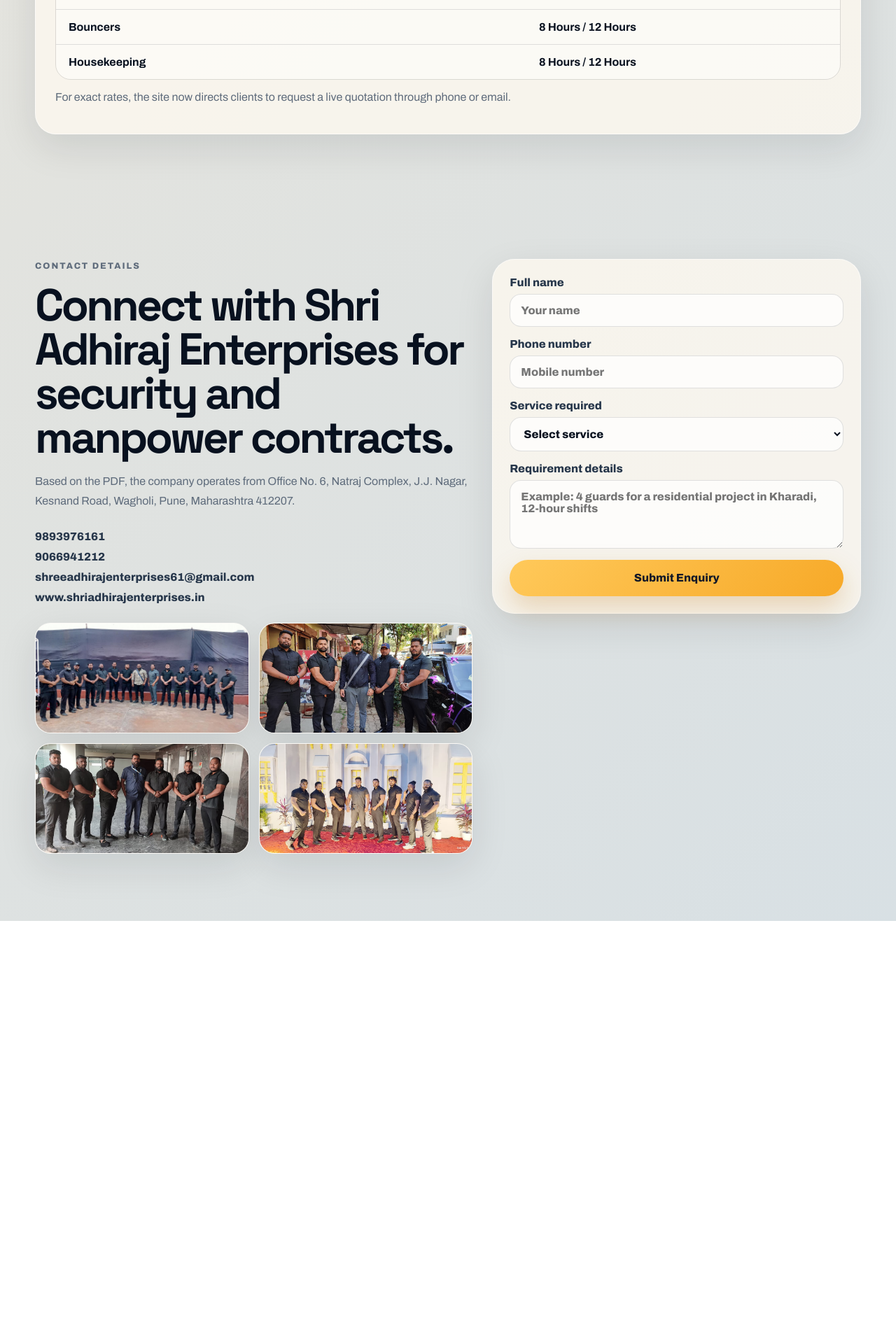
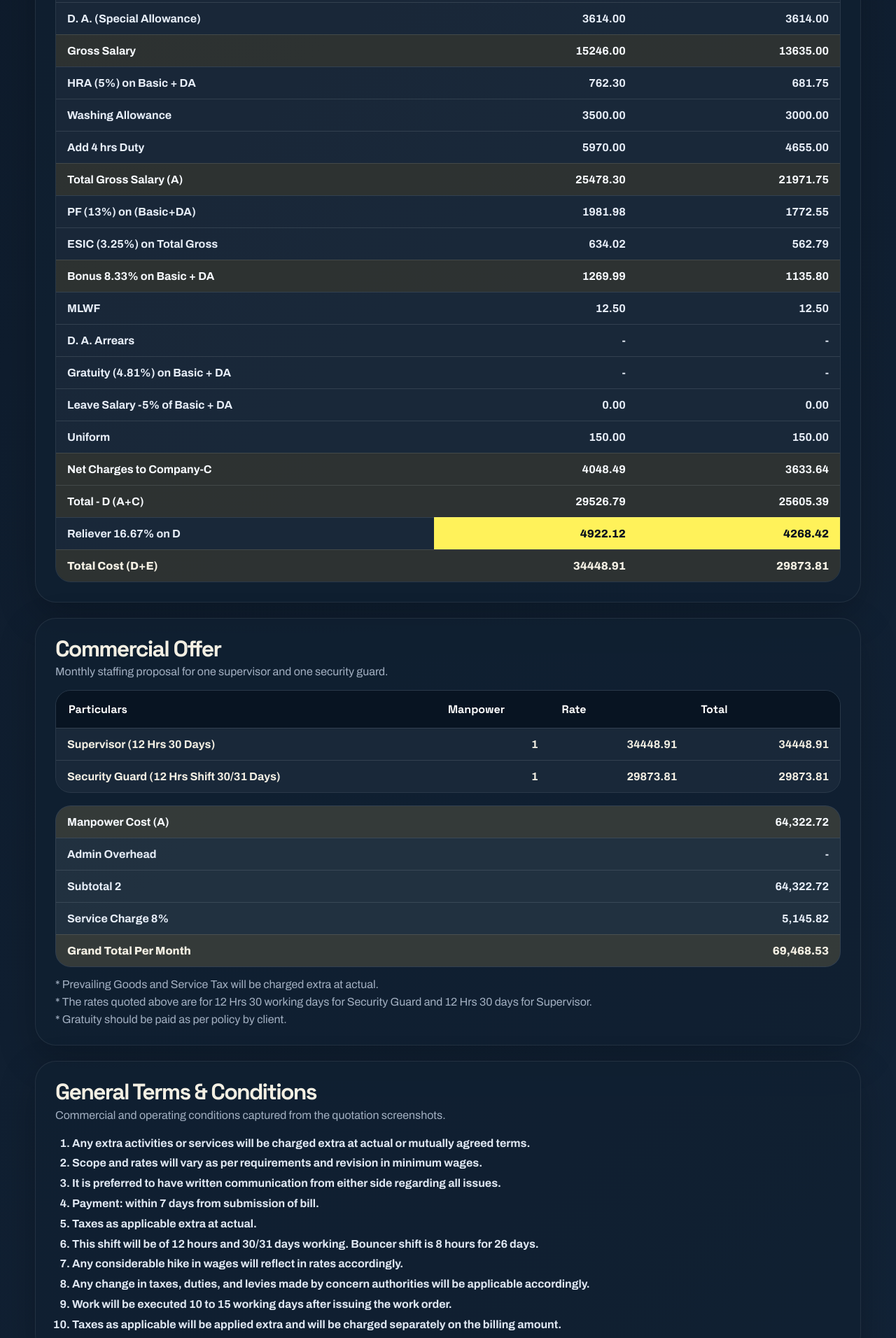
Before and after one commit to Sham1718/Adiraj_security, a React (Vite) app in the folder security_guard/: page / in a window 1280 px wide. Shown: the part 6040-7952 px from the top of the page at 70% size. Before the commit the page ends 7356 px from the top, so only its background shows below. Built offline with nearby package versions, Linux system fonts and the light colour scheme.

Commit message:
change design

```diff
--- a/security_guard/src/App.jsx
+++ b/security_guard/src/App.jsx
@@ -11,7 +11,7 @@
 
 function App() {
   return (
-    <main className="site-shell">
+    <main className="site-shell theme-dark">
       <Navbar />
       <HeroSection />
       <ServicesSection />
--- a/security_guard/src/components/QuoteSection.jsx
+++ b/security_guard/src/components/QuoteSection.jsx
@@ -1,30 +1,91 @@
-import { quoteRoles } from '../data/siteContent'
+import {
+  commercialOfferNotes,
+  commercialOfferRows,
+  commercialSummaryRows,
+  quoteTerms,
+  wageRateRows,
+} from '../data/siteContent'
 
 function QuoteSection() {
   return (
     <section className="section quote-section" id="quote">
       <div className="section-heading reveal">
         <p className="eyebrow">Quotation structure</p>
-        <h2>Security supply categories included in the shared format.</h2>
+        <h2>Wage rates, commercial offer, and terms from the shared quotation.</h2>
         <p>
-          The uploaded quotation page lists the service categories and shift structures for commercial offers. The
-          extracted text does not include final rates, so this section preserves the service matrix without inventing pricing.
+          The screenshots you shared include exact wage-rate calculations, the monthly commercial offer, and the
+          working terms. This section now reflects those numbers directly instead of a generic placeholder.
         </p>
       </div>
-      <div className="quote-card reveal">
-        <div className="quote-table">
-          <div className="quote-table head">Description</div>
-          <div className="quote-table head">Shift Options</div>
-          {quoteRoles.map((item) => (
-            <div className="quote-row" key={item.role}>
-              <span>{item.role}</span>
-              <span>{item.shiftA} / {item.shiftB}</span>
-            </div>
-          ))}
+
+      <div className="quote-stack">
+        <div className="quote-card reveal">
+          <div className="quote-card-header">
+            <h3>Wage Rate</h3>
+            <p>12-hour shift reference values for supervisor and security guard staffing.</p>
+          </div>
+          <div className="rate-table">
+            <div className="rate-head">Particulars</div>
+            <div className="rate-head">Supervisor (skilled)</div>
+            <div className="rate-head">Security Guard (skilled)</div>
+            {wageRateRows.map((row) => (
+              <div className={`rate-row${row.highlight ? ' is-highlight' : ''}${row.accent ? ' is-accent' : ''}${row.strong ? ' is-strong' : ''}`} key={row.label}>
+                <span>{row.label}</span>
+                <span>{row.supervisor}</span>
+                <span>{row.guard}</span>
+              </div>
+            ))}
+          </div>
         </div>
-        <p className="quote-note">
-          For exact rates, the site now directs clients to request a live quotation through phone or email.
-        </p>
+
+        <div className="quote-card reveal delay-1">
+          <div className="quote-card-header">
+            <h3>Commercial Offer</h3>
+            <p>Monthly staffing proposal for one supervisor and one security guard.</p>
+          </div>
+
+          <div className="offer-table">
+            <div className="offer-head">Particulars</div>
+            <div className="offer-head">Manpower</div>
+            <div className="offer-head">Rate</div>
+            <div className="offer-head">Total</div>
+            {commercialOfferRows.map((row) => (
+              <div className="offer-row" key={row.label}>
+                <span>{row.label}</span>
+                <span>{row.manpower}</span>
+                <span>{row.rate}</span>
+                <span>{row.total}</span>
+              </div>
+            ))}
+          </div>
+
+          <div className="summary-table">
+            {commercialSummaryRows.map((row) => (
+              <div className={`summary-row${row.highlight ? ' is-highlight' : ''}${row.strong ? ' is-strong' : ''}`} key={row.label}>
+                <span>{row.label}</span>
+                <span>{row.amount}</span>
+              </div>
+            ))}
+          </div>
+
+          <div className="quote-notes">
+            {commercialOfferNotes.map((note) => (
+              <p className="quote-note" key={note}>* {note}</p>
+            ))}
+          </div>
+        </div>
+
+        <div className="quote-card reveal">
+          <div className="quote-card-header">
+            <h3>General Terms &amp; Conditions</h3>
+            <p>Commercial and operating conditions captured from the quotation screenshots.</p>
+          </div>
+          <ol className="terms-list">
+            {quoteTerms.map((term) => (
+              <li key={term}>{term}</li>
+            ))}
+          </ol>
+        </div>
       </div>
     </section>
   )
--- a/security_guard/src/data/siteContent.js
+++ b/security_guard/src/data/siteContent.js
@@ -59,11 +59,58 @@
   'Corporate campuses',
 ]
 
-export const quoteRoles = [
-  { role: 'Security Supervisor', shiftA: '8 Hours', shiftB: '12 Hours' },
-  { role: 'Security Guard', shiftA: '8 Hours', shiftB: '12 Hours' },
-  { role: 'Bouncers', shiftA: '8 Hours', shiftB: '12 Hours' },
-  { role: 'Housekeeping', shiftA: '8 Hours', shiftB: '12 Hours' },
+export const wageRateRows = [
+  { label: 'Basic Salary', supervisor: '11632.00', guard: '10021.00' },
+  { label: 'D. A. (Special Allowance)', supervisor: '3614.00', guard: '3614.00' },
+  { label: 'Gross Salary', supervisor: '15246.00', guard: '13635.00', highlight: true },
+  { label: 'HRA (5%) on Basic + DA', supervisor: '762.30', guard: '681.75' },
+  { label: 'Washing Allowance', supervisor: '3500.00', guard: '3000.00' },
+  { label: 'Add 4 hrs Duty', supervisor: '5970.00', guard: '4655.00' },
+  { label: 'Total Gross Salary (A)', supervisor: '25478.30', guard: '21971.75', highlight: true },
+  { label: 'PF (13%) on (Basic+DA)', supervisor: '1981.98', guard: '1772.55' },
+  { label: 'ESIC (3.25%) on Total Gross', supervisor: '634.02', guard: '562.79' },
+  { label: 'Bonus 8.33% on Basic + DA', supervisor: '1269.99', guard: '1135.80', highlight: true },
+  { label: 'MLWF', supervisor: '12.50', guard: '12.50' },
+  { label: 'D. A. Arrears', supervisor: '-', guard: '-' },
+  { label: 'Gratuity (4.81%) on Basic + DA', supervisor: '-', guard: '-' },
+  { label: 'Leave Salary -5% of Basic + DA', supervisor: '0.00', guard: '0.00' },
+  { label: 'Uniform', supervisor: '150.00', guard: '150.00' },
+  { label: 'Net Charges to Company-C', supervisor: '4048.49', guard: '3633.64', highlight: true },
+  { label: 'Total - D (A+C)', supervisor: '29526.79', guard: '25605.39', highlight: true },
+  { label: 'Reliever 16.67% on D', supervisor: '4922.12', guard: '4268.42', accent: true },
+  { label: 'Total Cost (D+E)', supervisor: '34448.91', guard: '29873.81', highlight: true, strong: true },
+]
+
+export const commercialOfferRows = [
+  { label: 'Supervisor (12 Hrs 30 Days)', manpower: '1', rate: '34448.91', total: '34448.91' },
+  { label: 'Security Guard (12 Hrs Shift 30/31 Days)', manpower: '1', rate: '29873.81', total: '29873.81' },
+]
+
+export const commercialSummaryRows = [
+  { label: 'Manpower Cost (A)', amount: '64,322.72', highlight: true },
+  { label: 'Admin Overhead', amount: '-' },
+  { label: 'Subtotal 2', amount: '64,322.72' },
+  { label: 'Service Charge 8%', amount: '5,145.82' },
+  { label: 'Grand Total Per Month', amount: '69,468.53', highlight: true, strong: true },
+]
+
+export const commercialOfferNotes = [
+  'Prevailing Goods and Service Tax will be charged extra at actual.',
+  'The rates quoted above are for 12 Hrs 30 working days for Security Guard and 12 Hrs 30 days for Supervisor.',
+  'Gratuity should be paid as per policy by client.',
+]
+
+export const quoteTerms = [
+  'Any extra activities or services will be charged extra at actual or mutually agreed terms.',
+  'Scope and rates will vary as per requirements and revision in minimum wages.',
+  'It is preferred to have written communication from either side regarding all issues.',
+  'Payment: within 7 days from submission of bill.',
+  'Taxes as applicable extra at actual.',
+  'This shift will be of 12 hours and 30/31 days working. Bouncer shift is 8 hours for 26 days.',
+  'Any considerable hike in wages will reflect in rates accordingly.',
+  'Any change in taxes, duties, and levies made by concern authorities will be applicable accordingly.',
+  'Work will be executed 10 to 15 working days after issuing the work order.',
+  'Taxes as applicable will be applied extra and will be charged separately on the billing amount.',
 ]
 
 export const proofPoints = [
--- a/security_guard/src/index.css
+++ b/security_guard/src/index.css
@@ -12,6 +12,18 @@
   --shadow: 0 24px 70px rgba(8, 17, 31, 0.16);
 }
 
+.theme-dark {
+  --ink: #f3efe3;
+  --steel: #081422;
+  --muted: #a3b0c2;
+  --paper: #07111d;
+  --card: #102031;
+  --amber: #ffb938;
+  --amber-dark: #ffd17a;
+  --line: rgba(225, 233, 245, 0.12);
+  --shadow: 0 28px 80px rgba(0, 0, 0, 0.38);
+}
+
 * {
   box-sizing: border-box;
 }
@@ -23,11 +35,8 @@
 body {
   margin: 0;
   min-width: 320px;
-  color: var(--ink);
-  background:
-    radial-gradient(circle at top left, rgba(247, 169, 40, 0.22), transparent 28rem),
-    linear-gradient(135deg, #f8f4eb 0%, #ece6da 48%, #d8e0e4 100%);
   font-family: 'Archivo', sans-serif;
+  background: #f8f4eb;
 }
 
 a {
@@ -44,7 +53,18 @@
 
 .site-shell {
   position: relative;
+  min-height: 100vh;
   overflow: hidden;
+  color: var(--ink);
+  background:
+    radial-gradient(circle at top left, rgba(247, 169, 40, 0.22), transparent 28rem),
+    linear-gradient(135deg, #f8f4eb 0%, #ece6da 48%, #d8e0e4 100%);
+}
+
+.theme-dark.site-shell {
+  background:
+    radial-gradient(circle at top left, rgba(255, 185, 56, 0.15), transparent 28rem),
+    linear-gradient(135deg, #07111d 0%, #0d1928 45%, #13253a 100%);
 }
 
 .site-shell::before {
@@ -59,6 +79,13 @@
   background-size: 42px 42px;
 }
 
+.theme-dark::before {
+  opacity: 0.22;
+  background-image:
+    linear-gradient(rgba(255, 255, 255, 0.06) 1px, transparent 1px),
+    linear-gradient(90deg, rgba(255, 255, 255, 0.06) 1px, transparent 1px);
+}
+
 .navbar {
   width: min(1180px, calc(100% - 32px));
   margin: 18px auto 0;
@@ -71,6 +98,12 @@
   background: rgba(255, 250, 240, 0.78);
   backdrop-filter: blur(18px);
   box-shadow: 0 14px 42px rgba(8, 17, 31, 0.08);
+}
+
+.theme-dark .navbar {
+  border: 1px solid rgba(255, 255, 255, 0.08);
+  background: rgba(12, 24, 38, 0.78);
+  box-shadow: 0 20px 50px rgba(0, 0, 0, 0.3);
 }
 
 .brand {
@@ -123,6 +156,14 @@
 
 .nav-links a:hover {
   background: rgba(8, 17, 31, 0.08);
+}
+
+.theme-dark .nav-links a {
+  color: #d5deea;
+}
+
+.theme-dark .nav-links a:hover {
+  background: rgba(255, 255, 255, 0.08);
 }
 
 .hero,
@@ -260,6 +301,11 @@
   background: rgba(255, 250, 240, 0.58);
 }
 
+.theme-dark .trust-row span {
+  color: #ccd7e5;
+  background: rgba(255, 255, 255, 0.05);
+}
+
 .trust-row strong {
   display: block;
   color: var(--ink);
@@ -353,6 +399,19 @@
   box-shadow: 0 18px 54px rgba(8, 17, 31, 0.1);
 }
 
+.theme-dark .service-card,
+.theme-dark .timeline,
+.theme-dark .quote-form,
+.theme-dark .credential-card,
+.theme-dark .client-tile,
+.theme-dark .quote-card,
+.theme-dark .gallery-card,
+.theme-dark .contact-gallery-card {
+  background: rgba(16, 32, 49, 0.76);
+  border-color: rgba(255, 255, 255, 0.08);
+  box-shadow: 0 18px 54px rgba(0, 0, 0, 0.22);
+}
+
 .service-card {
   min-height: 290px;
   padding: 26px;
@@ -432,6 +491,10 @@
   background: rgba(255, 255, 255, 0.44);
 }
 
+.theme-dark .timeline-item {
+  background: rgba(255, 255, 255, 0.06);
+}
+
 .timeline-item span {
   display: grid;
   width: 48px;
@@ -449,6 +512,14 @@
   font-weight: 800;
 }
 
+.theme-dark .timeline-item p,
+.theme-dark .credential-card,
+.theme-dark .client-tile,
+.theme-dark .industry-pill,
+.theme-dark .terms-list {
+  color: #dfe7f2;
+}
+
 .industry-grid {
   display: flex;
   flex-wrap: wrap;
@@ -462,6 +533,10 @@
   background: rgba(255, 250, 240, 0.68);
   color: #26364a;
   font-weight: 800;
+}
+
+.theme-dark .industry-pill {
+  background: rgba(255, 255, 255, 0.05);
 }
 
 .credentials-grid,
@@ -527,8 +602,19 @@
     rgba(255, 250, 240, 0.82);
 }
 
+.theme-dark .client-tile {
+  background:
+    linear-gradient(160deg, rgba(255, 185, 56, 0.18), transparent),
+    rgba(255, 255, 255, 0.04);
+}
+
 .quote-section {
   padding-top: 28px;
+}
+
+.quote-stack {
+  display: grid;
+  gap: 22px;
 }
 
 .quote-card {
@@ -536,15 +622,38 @@
   border-radius: 30px;
 }
 
-.quote-table {
+.quote-card-header {
+  margin-bottom: 18px;
+}
+
+.quote-card-header h3 {
+  margin-bottom: 8px;
+  font-size: 2rem;
+}
+
+.quote-card-header p {
+  color: var(--muted);
+}
+
+.rate-table,
+.offer-table {
   display: grid;
-  grid-template-columns: 1.2fr 0.8fr;
   overflow: hidden;
   border: 1px solid var(--line);
   border-radius: 22px;
 }
 
-.quote-table.head {
+.rate-table {
+  grid-template-columns: 1.45fr 0.78fr 0.78fr;
+}
+
+.offer-table {
+  grid-template-columns: 1.5fr 0.45fr 0.55fr 0.6fr;
+  margin-bottom: 18px;
+}
+
+.rate-head,
+.offer-head {
   padding: 16px 18px;
   color: white;
   background: var(--steel);
@@ -552,20 +661,104 @@
   font-weight: 700;
 }
 
-.quote-row {
+.rate-row,
+.offer-row {
   display: contents;
 }
 
-.quote-row span {
-  padding: 16px 18px;
+.rate-row span,
+.offer-row span {
+  padding: 14px 16px;
   border-top: 1px solid var(--line);
   background: rgba(255, 255, 255, 0.5);
   font-weight: 700;
 }
 
+.theme-dark .rate-row span,
+.theme-dark .offer-row span,
+.theme-dark .summary-table,
+.theme-dark .summary-row {
+  background: rgba(255, 255, 255, 0.04);
+  color: #e7eef8;
+}
+
+.rate-row span:nth-child(2),
+.rate-row span:nth-child(3),
+.offer-row span:nth-child(2),
+.offer-row span:nth-child(3),
+.offer-row span:nth-child(4) {
+  text-align: right;
+}
+
+.rate-row.is-highlight span,
+.summary-row.is-highlight {
+  background: rgba(247, 169, 40, 0.12);
+}
+
+.rate-row.is-accent span:nth-child(2),
+.rate-row.is-accent span:nth-child(3) {
+  background: #fff25a;
+}
+
+.rate-row.is-strong span,
+.summary-row.is-strong {
+  font-weight: 900;
+}
+
+.summary-table {
+  display: grid;
+  overflow: hidden;
+  border: 1px solid var(--line);
+  border-radius: 22px;
+  background: rgba(255, 255, 255, 0.54);
+}
+
+.summary-row {
+  display: grid;
+  grid-template-columns: 1fr auto;
+  gap: 18px;
+  padding: 14px 16px;
+  border-top: 1px solid var(--line);
+  font-weight: 700;
+}
+
+.theme-dark .rate-row.is-highlight span,
+.theme-dark .summary-row.is-highlight {
+  background: rgba(255, 185, 56, 0.12);
+  color: #f8fbff;
+}
+
+.theme-dark .rate-row.is-accent span:nth-child(2),
+.theme-dark .rate-row.is-accent span:nth-child(3) {
+  color: #07111d;
+  font-weight: 900;
+}
+
+.theme-dark .rate-row.is-strong span,
+.theme-dark .summary-row.is-strong,
+.theme-dark .offer-row span {
+  color: #f3efe3;
+}
+
+.summary-row:first-child {
+  border-top: 0;
+}
+
+.quote-notes {
+  margin-top: 16px;
+}
+
 .quote-note {
-  margin-top: 16px;
+  margin: 8px 0 0;
   color: var(--muted);
+}
+
+.terms-list {
+  margin: 0;
+  padding-left: 24px;
+  color: #223146;
+  line-height: 1.8;
+  font-weight: 700;
 }
 
 .proof-band {
@@ -613,6 +806,10 @@
   margin-top: 28px;
   color: #26364a;
   font-weight: 800;
+}
+
+.theme-dark .contact-details {
+  color: #dfe7f2;
 }
 
 .contact-gallery {
@@ -664,6 +861,23 @@
   outline: none;
 }
 
+.theme-dark .quote-form input,
+.theme-dark .quote-form select,
+.theme-dark .quote-form textarea {
+  color: var(--ink);
+  border-color: rgba(255, 255, 255, 0.08);
+  background: rgba(255, 255, 255, 0.06);
+}
+
+.theme-dark .quote-form input::placeholder,
+.theme-dark .quote-form textarea::placeholder {
+  color: #8f9db0;
+}
+
+.theme-dark .quote-form select {
+  color: #f3efe3;
+}
+
 .quote-form input:focus,
 .quote-form select:focus,
 .quote-form textarea:focus {
@@ -671,8 +885,25 @@
   box-shadow: 0 0 0 4px rgba(247, 169, 40, 0.18);
 }
 
+.theme-dark .quote-form input:focus,
+.theme-dark .quote-form select:focus,
+.theme-dark .quote-form textarea:focus {
+  background: rgba(255, 255, 255, 0.1);
+}
+
 .quote-form button {
   cursor: pointer;
+}
+
+.theme-dark .quote-form {
+  background:
+    linear-gradient(180deg, rgba(255, 185, 56, 0.08), transparent 28%),
+    rgba(11, 23, 36, 0.88);
+  border-color: rgba(255, 255, 255, 0.1);
+}
+
+.theme-dark .quote-form label {
+  color: #f3efe3;
 }
 
 .reveal {
@@ -789,7 +1020,8 @@
 
   .credentials-grid,
   .clients-grid,
-  .quote-table {
+  .rate-table,
+  .offer-table {
     grid-template-columns: 1fr;
   }
 
@@ -798,18 +1030,9 @@
     grid-template-columns: 1fr;
   }
 
-  .quote-table.head:nth-of-type(2) {
+  .rate-head,
+  .offer-head {
     display: none;
-  }
-
-  .quote-row span:first-child {
-    border-top: 1px solid var(--line);
-    border-bottom: 0;
-  }
-
-  .quote-row span:last-child {
-    padding-top: 0;
-    color: var(--muted);
   }
 
   .section {
```
